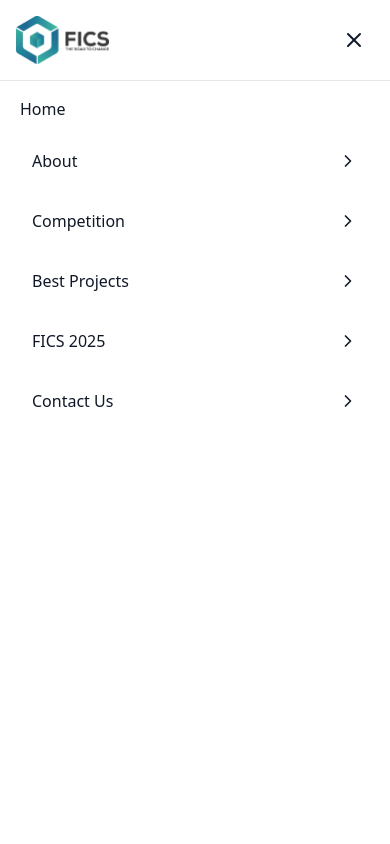
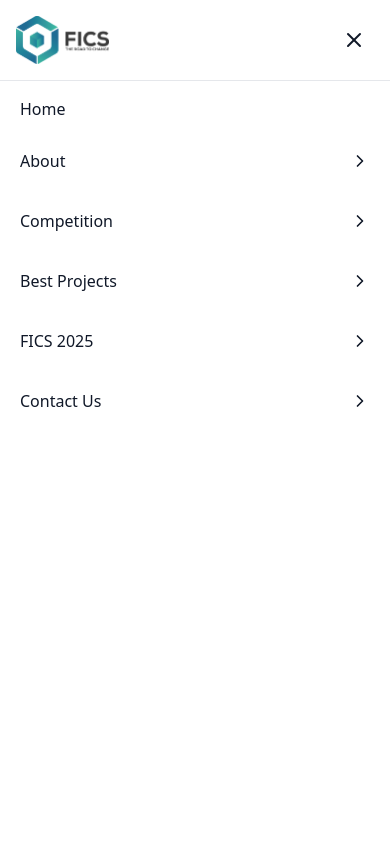
Before and after one commit to irfanhameed82/fics, a Next.js app: page /register/student in a window 390 px wide. Both pictures are taken after a click on the button "Toggle menu". Shown: the top 844 px of the page. Built offline with nearby package versions, Linux system fonts and the light colour scheme.

Commit message:
navbar set

```diff
--- a/components/navbar.tsx
+++ b/components/navbar.tsx
@@ -157,14 +157,14 @@ export default function Navbar() {
           <div className="px-2 pt-2 pb-3 space-y-1">
             <Link
               href="/"
-              className="block px-3 py-2 rounded-md text-base font-medium text-gray-900 hover:text-blue-600 hover:bg-gray-50"
+             className="w-full flex justify-between items-center text-gray-900 hover:text-blue-600 text-base font-medium rounded-md hover:bg-gray-50 px-3 py-2"
               onClick={() => setIsMenuOpen(false)}
             >
               Home
             </Link>
 
             {[...navItems, ...contactlist].map((item) => (
-              <div key={item.key} className="px-3 py-2">
+              <div key={item.key} className=" py-2">
                 <button
                   onClick={() => toggleDropdown(`${item.key}-mobile`)}
                   className="w-full flex justify-between items-center text-gray-900 hover:text-blue-600 text-base font-medium rounded-md hover:bg-gray-50 px-3 py-2"
--- a/components/registration/national-registration--form.tsx
+++ b/components/registration/national-registration--form.tsx
@@ -643,7 +643,7 @@ setFormSuccess("Form submitted successfully! Thank you for your registration.")
             <p className="mb-4 text-sm">
               <span className="font-medium">Note:</span> Having a faculty supervisor is mandatory. In case you don't
               have a supervisor, contact your{" "}
-              <a href="#" className="text-blue-600 hover:underline">
+              <a href="/nust-contacts" className="text-blue-600 hover:underline">
                 school's representatives for FICS
               </a>{" "}
               or FICS Core Team.
```
